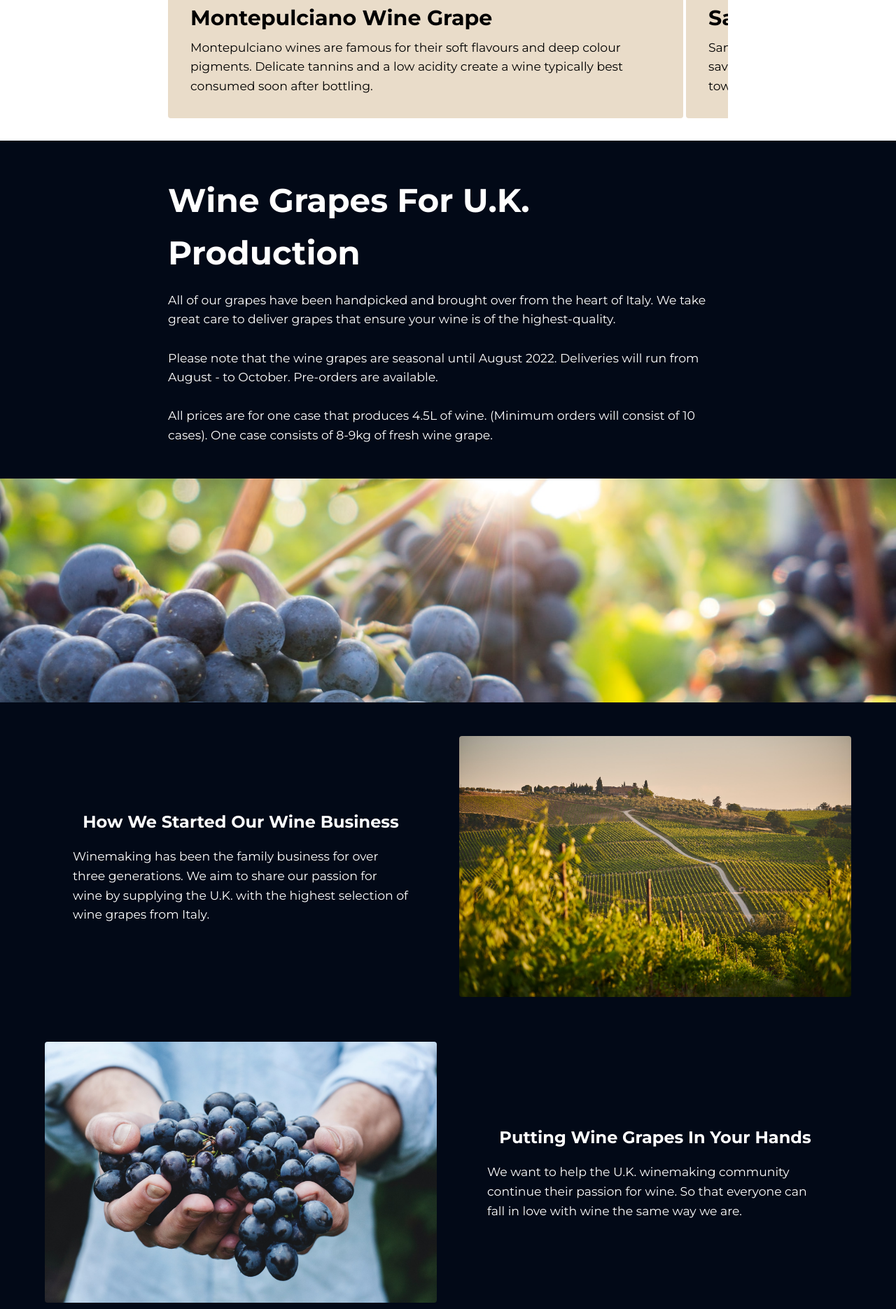
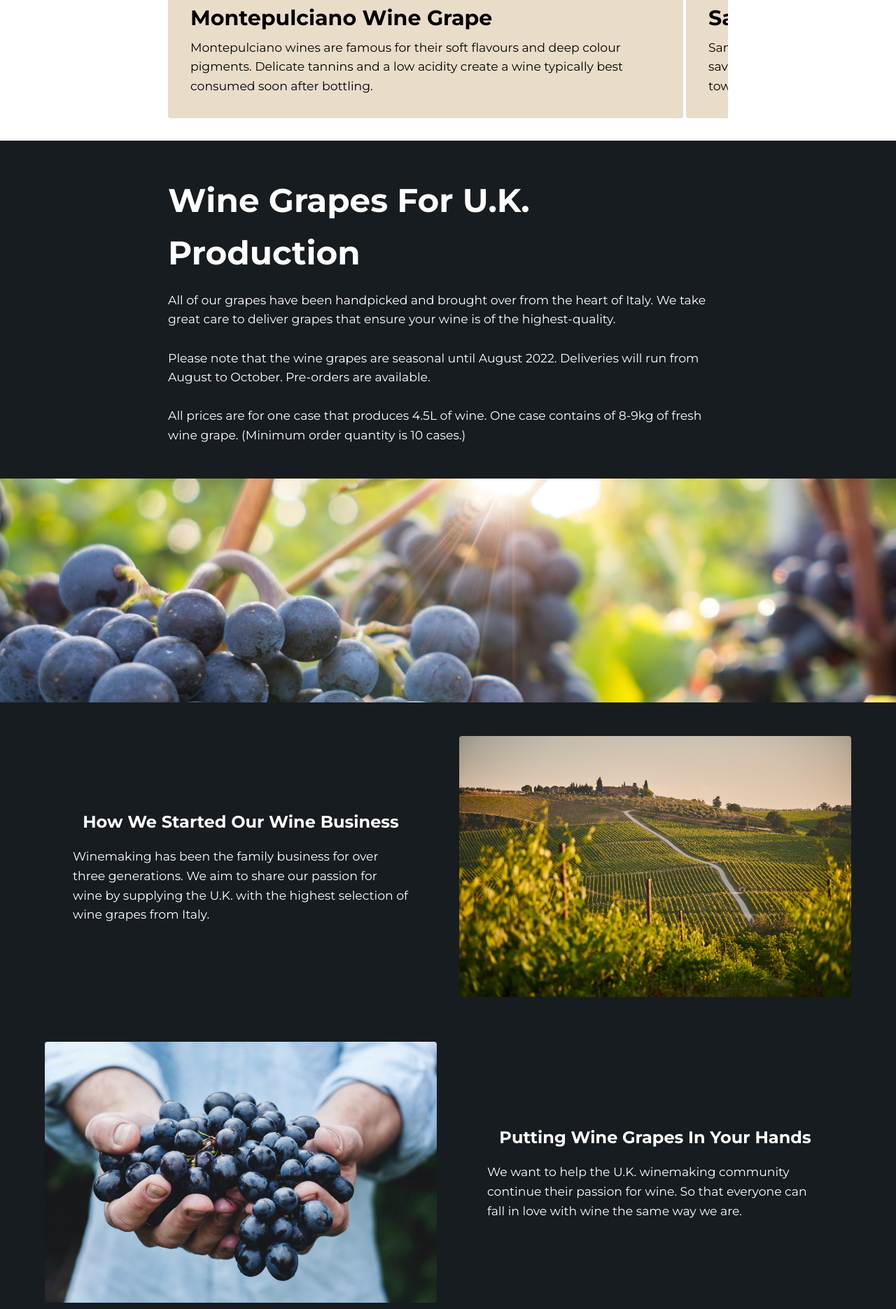
Before and after one commit to GG1982/vina-da-uva, a Jekyll site: the page built from index.html, in a window 1280 px wide. Shown: the part 1321-3192 px from the top of the page at 70% size. Built offline with Jekyll 4.4.1, drawn with Linux system fonts in a browser that asks for light colours.

```diff
--- a/_sass/main.scss
+++ b/_sass/main.scss
@@ -1,5 +1,5 @@
-$clr--dark: #020917;
-$clr--footer: #171c20;
+$clr--footer: #020917;
+$clr--dark: #171c20;
 $clr--wine: #722F37;
 $clr--link: #bb1122;
 $clr--accent: #006194;
@@ -448,7 +448,6 @@
 .form-img {
   background-image: url(../../assets/images/vineyard4.jpg);
   min-height: 200px;
-  border-radius: var(--border-radius);
 }
 .form {
   padding: 1rem;
--- a/index.html
+++ b/index.html
@@ -81,10 +81,10 @@
                 deliver grapes that ensure your wine is of the highest-quality.
                 <br><br>
                 Please note that the wine grapes are
-                seasonal until August {{ site.time | date: '%Y' }}. Deliveries will run from August - to October. Pre-orders are available.
+                seasonal until August {{ site.time | date: '%Y' }}. Deliveries will run from August to October. Pre-orders are available.
                 <br><br>
-                All prices are for one case that produces 4.5L of wine. (Minimum orders will consist of 10 cases). One case
-                consists of 8-9kg of fresh wine grape.
+                All prices are for one case that produces 4.5L of wine. One case contains of 8-9kg of fresh wine grape.
+                (Minimum order quantity is 10 cases.)
             </p>
         </div>
         <div class="wine-about__img back"></div>
@@ -98,24 +98,21 @@
             <div class="grid-item mx-auto flex-col max-width-30 gap-1">
                 <h4 class="capitalize font-0 text-center">How We Started our wine business</h4>
                 <p class="grid-alt-col__body mx-auto">
-                    Winemaking has been the family business for over three generations. We aim to share our passion for wine
-                    by supplying the U.K. with the highest selection of wine grapes from Italy.
+                    Winemaking has been the family business for over three generations. We aim to share our passion for wine by supplying the U.K. with the highest selection of wine grapes from Italy.
                 </p>
             </div>
             <img class="grid-item" src="assets/images/vineyard2.jpg" alt="">
             <div class="grid-item mx-auto flex-col max-width-30 gap-1">
                 <h4 class="capitalize font-0 text-center">putting wine grapes in your hands</h4>
                 <p class="grid-alt-col__body mx-auto">
-                    We want to help the U.K. winemaking community continue their passion for wine. So that everyone can fall
-                    in love with wine the same way we are.
+                    We want to help the U.K. winemaking community continue their passion for wine. So that everyone can fall in love with wine the same way we are.
                 </p>
             </div>
             <img class="grid-item" src="assets/images/winegrape4.jpg" alt="">
             <div class="grid-item mx-auto flex-col max-width-30 gap-1">
                 <h4 class="capitalize font-0 text-center">Delivery or collection</h4>
                 <p class="grid-alt-col__body mx-auto">
-                    Based in London, we deliver wine grapes all over the U.K. Or, you can collect them straight from our
-                    warehouse.
+                    Based in London, we deliver wine grapes all over the U.K. Or, you can collect them straight from our warehouse.
                 </p>
             </div>
             <img class="grid-item" src="assets/images/wineglass2.jpg" alt="">
```
Also changed, not shown: 4 other files.
